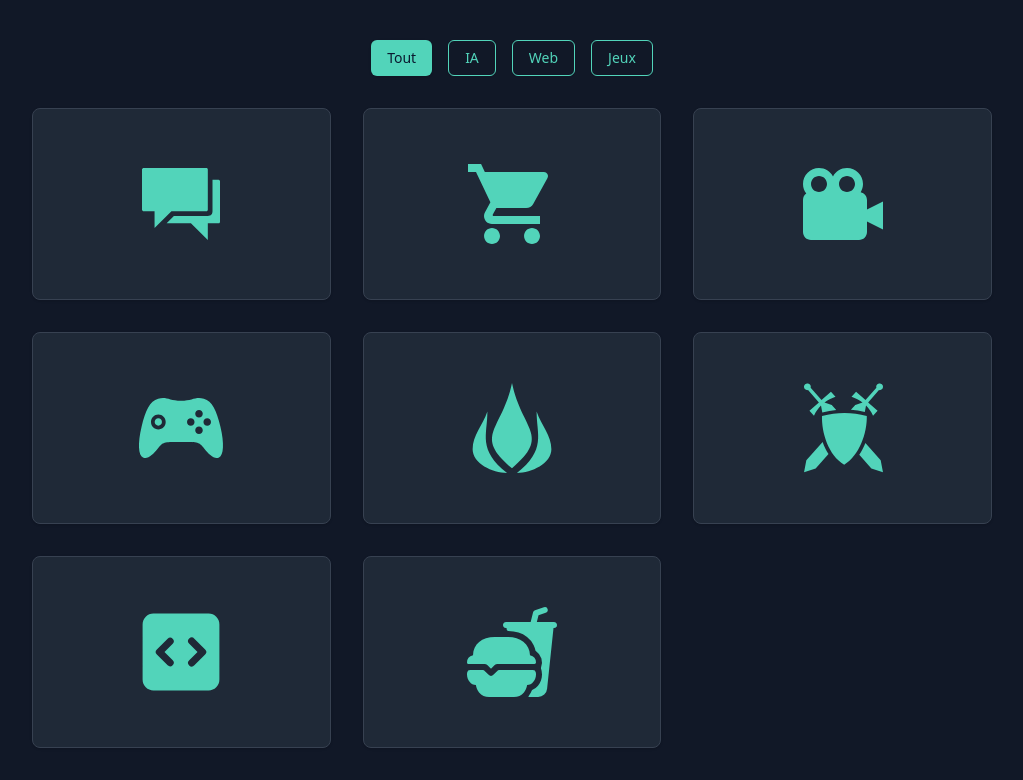
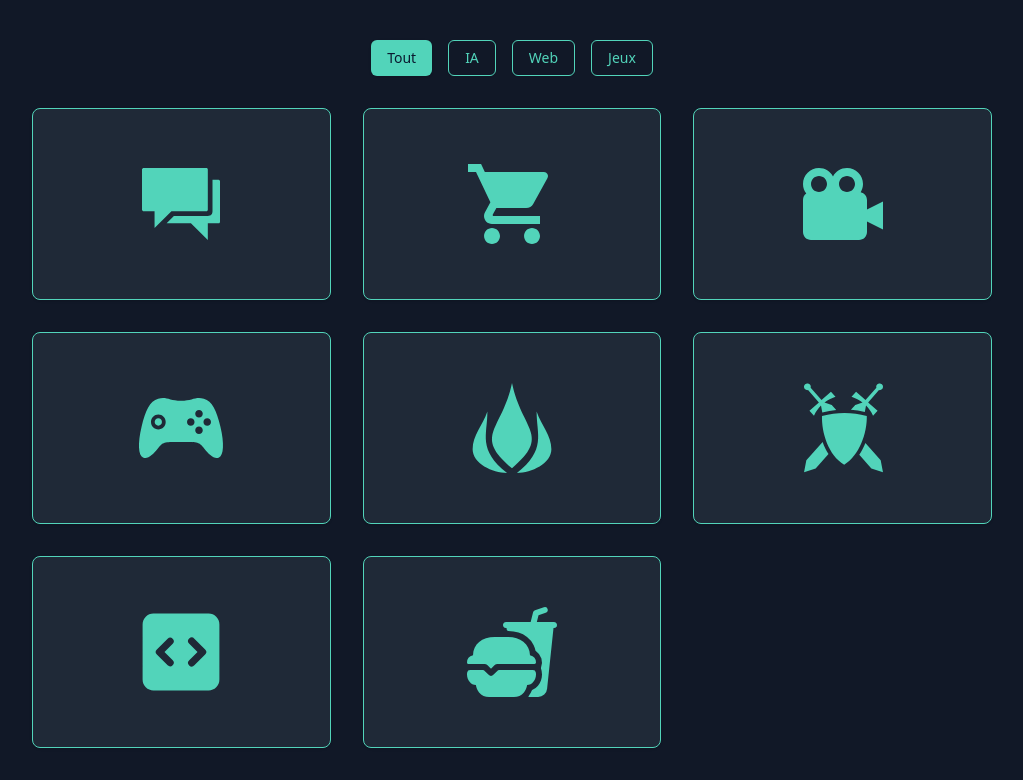
Before and after one commit to Juntakk/portfolio-v3, a Next.js app: page / in a window 1280 px wide. Shown: the part 1720-2500 px from the top of the page, without its empty margins (128-1151 px from the left). Built offline with nearby package versions, Linux system fonts and the light colour scheme.

Commit message:
Update ProjectList.tsx

```diff
--- a/src/components/ProjectList.tsx
+++ b/src/components/ProjectList.tsx
@@ -78,7 +78,7 @@ const ProjectList = ({
         >
           <AlertDialog>
             <AlertDialogTrigger asChild onClick={() => handleOpen(project.id)}>
-              <Card className="flex justify-evenly h-48 bg-white dark:bg-gray-800 border border-gray-300 dark:border-gray-700 dark:hover:border-accent rounded-lg overflow-hidden hover:border-accent transition-all duration-300 p-4 sm:p-8 md:p-6 max-w-full hover:cursor-pointer">
+              <Card className="flex justify-evenly h-48 bg-white dark:bg-gray-800 border border-accent dark:border-accent dark:hover:border-accent rounded-lg overflow-hidden hover:border-accent transition-all duration-300 p-4 sm:p-8 md:p-6 max-w-full hover:cursor-pointer">
                 <div className="relative w-full h-full group">
                   {/* Front */}
                   <div
```
